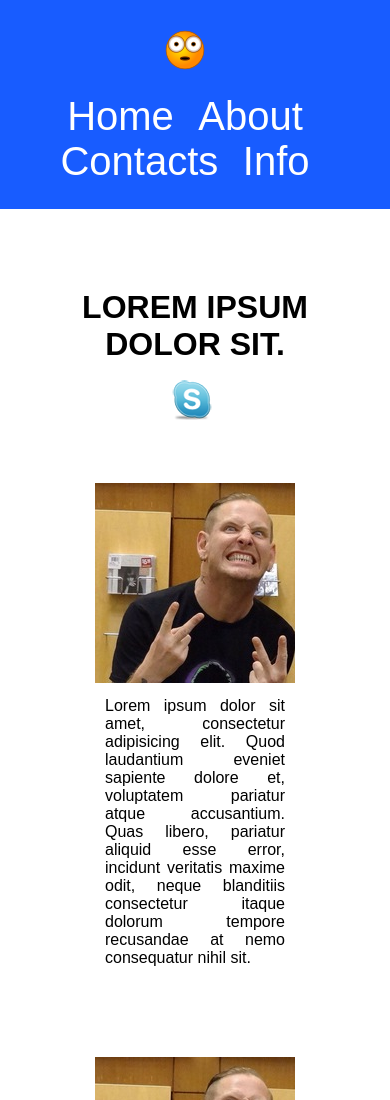
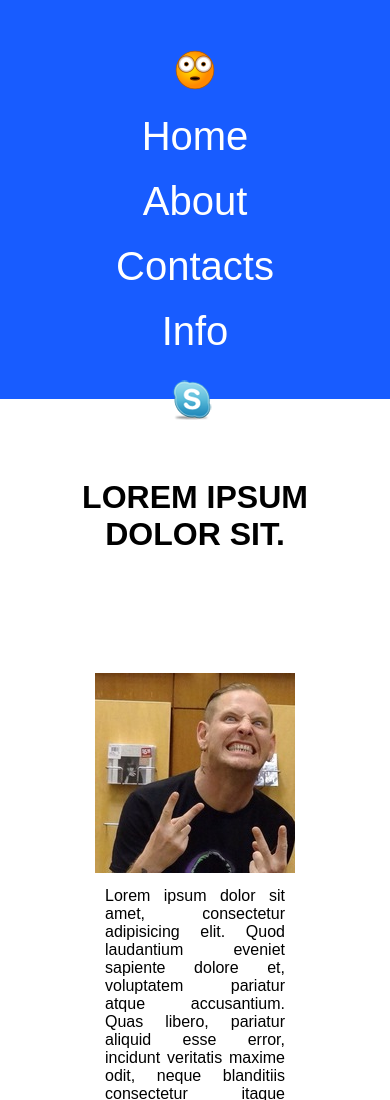
Before and after one commit to clift26/clift26.github.io, a plain HTML site: page light/index.html in a window 390 px wide. Shown: the top 1100 px of the page. Drawn offline with Linux system fonts and the light colour scheme.

Commit message:
css
mobile response

```diff
--- a/light/responsive.css
+++ b/light/responsive.css
@@ -9,6 +9,11 @@
     }
 }
 @media screen and (max-width: 420px) {
+    .menu {
+        display: block;
+        padding: 0;
+        margin: 20px 0;
+    }
     .skype {
         left: 44%;
     }
```
